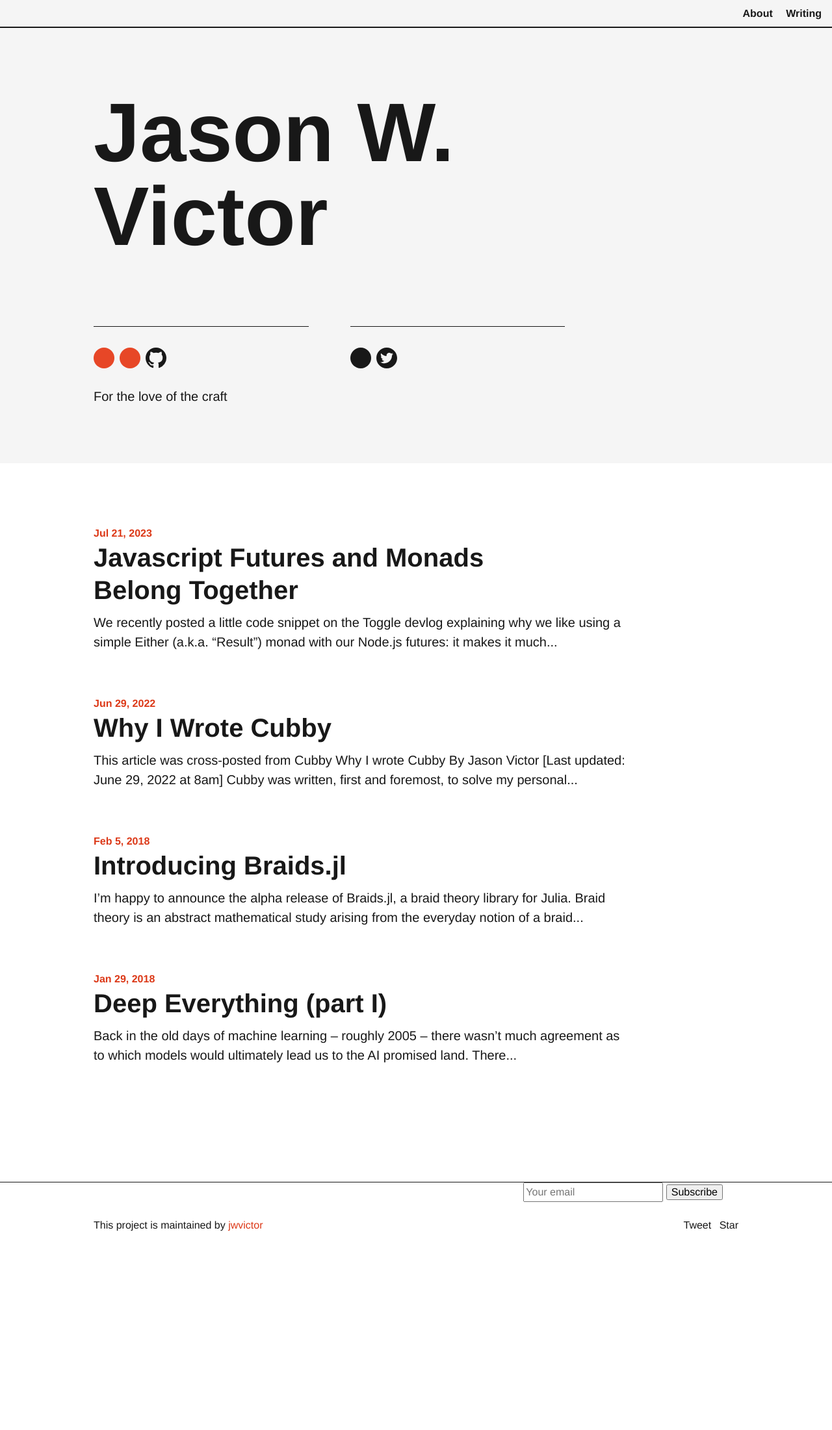
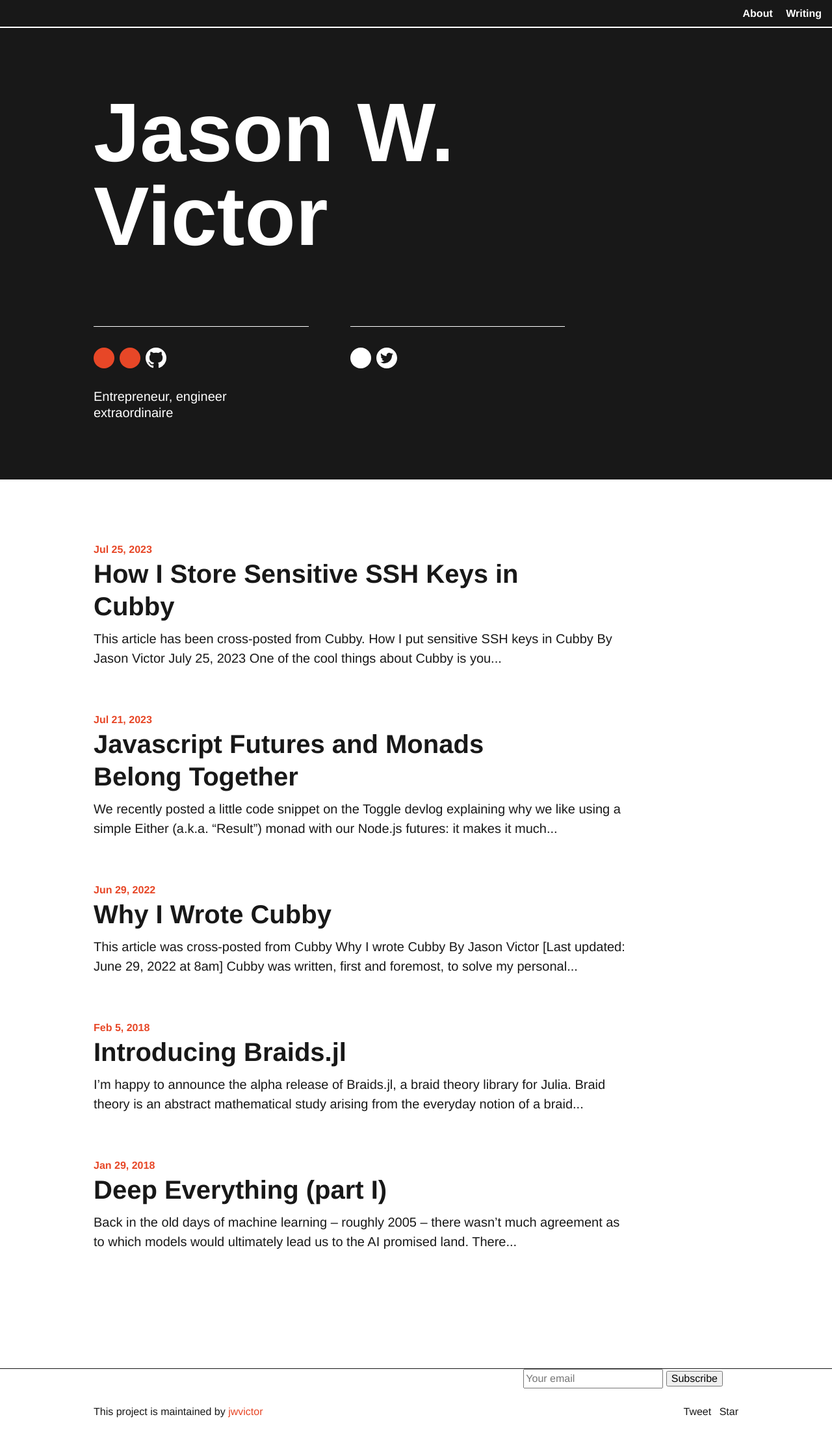
Before and after one commit to jwvictor/jwvictor.github.io, a Jekyll site: the page built from index.html, in a window 1280 px wide. Shown: the whole page at 65% size. Built offline with Jekyll 4.4.1, drawn with Linux system fonts in a browser that asks for light colours; comment, search, counter and statistics services are not loaded; before the commit the page ends 1914 px from its top, so only the background shows below that; some of the changed lines change nothing that is shown.

Commit message:
new post

````diff
--- a/_config.yml
+++ b/_config.yml
@@ -14,10 +14,10 @@
 # You can create any custom variable you would like, and they will be accessible
 # in the templates via {{ site.myvariable }}.
 title: Jason W. Victor
-description: For the love of the craft
+description: Entrepreneur, engineer extraordinaire
 baseurl: "" # the subpath of your site, e.g. /blog
 url: "" # the base hostname & protocol for your site, e.g. http://example.com
-github_repo: jwvictor.github.io # the GitHub repo name for your project
+github_repo: cubby # the GitHub repo name for your project
 github_username: jwvictor
 
 # Optional social link, you can choose from the following options:
@@ -27,7 +27,7 @@ social_username: routefireio
 
 # Set theme color here
 # Choose from: black (default), blue, gray, magenta, orange, red, white, and yellow.
-theme_color: white
+theme_color: black
 
 plugins:
   - jekyll-feed
--- /dev/null
+++ b/_posts/2023-07-25-storing-ssh-keys-with-cubby.md
@@ -0,0 +1,67 @@
+---
+layout: category-post
+title:  "How I Store Sensitive SSH Keys in Cubby"
+date:   2023-07-25 12:00:56 -0800
+categories: writing
+---
+
+_This article has been cross-posted from [Cubby](https://public.cubbycli.com/v1/post/jason/ssh-key-in-cubby/view)._
+
+# How I put sensitive SSH keys in Cubby
+
+_By Jason Victor_
+July 25, 2023
+
+One of the cool things about Cubby is you get total control of your encryption keys. In particular, you can create as many keys as you want and use them for different types of blobs/files to create segregation between resources of varying sensitivity.
+
+## How cryptographic keys work in Cubby
+
+In order to specify an encryption key, you provide Cubby with a human-readable word or phrase called the "passphrase." Cubby calculates an AES key from this passphrase using a specialized key derivation algorithm, which guarantees a bunch of favorable security properties for the keys. This way, instead of having to worry about copying key files around, you just have to remember the passphrase that generates a particular key.
+
+Most of the time, this passphrase is provided by the `symmetric-key` config line set up in your `~/.cubby/cubby-client.yaml`. But if you want to interact with a particular blob using a different key, you can pass a custom encryption passphrase with the `-K` flag. (Alternatively, you can set the `CUB_CRYPTO_SYMMETRIC_KEY` environment variable or the `CryptoPass` setting in the Neovim plugin, i.e. `:CubbySet CryptoPass <passphrase>`.)
+
+I encrypt most of my blobs with the passphrase configured in cleartext in my `cubby-client.yaml`. After all, that's totally secure as long as someone doesn't get into my filesystem. However, for my most security-sensitive blobs, I use alternative encryption passphrases that are passed to Cubby explicitly when I create or use them. This way, the compromise of my filesystem (and `cubby-client.yaml` passphrase with it) still leaves my most important data safe from prying eyes.
+
+One of those sensitive things is the SSH keys that can access my AWS servers. So, here's a quick rundown on how I store those.
+
+*IMPORTANT*: all of this assumes you do not leave your shell history on like a noob. Obviously, if your shell is recording everything you type, none of this will be secure, since a hacker that gets into your laptop can pull your passphrases from `.bash_history`. In Bash, you can do this with `set +o history`.
+
+## My setup
+
+I made a blob called `etc:ssh` to store all my ssh keys, and then I attach them all to that one blob, but using a different key than usual.
+
+To put a new key into the blob, you'd do something like:
+
+```bash
+cubby attach -K <passphrase> etc:ssh key.pem
+```
+
+Then, I can pull them down like:
+
+```bash
+cubby attachments etc:ssh -K <passphrase> -F <filename>
+```
+
+If you forget which keys are available, all you gotta do is:
+
+```bash
+cubby attachments etc:ssh
+```
+
+to list the attached filenames out.
+
+And voila, `key.pem` is now attached with a custom passphrase to that blob. One other thing I like to do is put some reminders in `etc:ssh` -- reminders of the usernames for different keys, and of course a reminder to `chmod 600` the key after pulling it down. Anything I might need to remember when logging in using one of these keys.
+
+Broadly, I prefer this setup to one child blob per key, simply because it's less typing. No deep technical reason. I don't need to edit these things so it wouldn't be useful to have them in blob bodies anyway.
+
+
+## A plan for the paranoid
+
+Now, when you start up a new container or cloud node or whatever, you can:
+
+1. Run the Cubby install script.
+2. Turn off bash history (or have it disabled by default).
+3. Pull down whichever keys you need.
+4. Delete them when you're done.
+
+This is a good way to go for the truly paranoid. If that box gets compromised, these keys don't get swallowed along with it.
````
